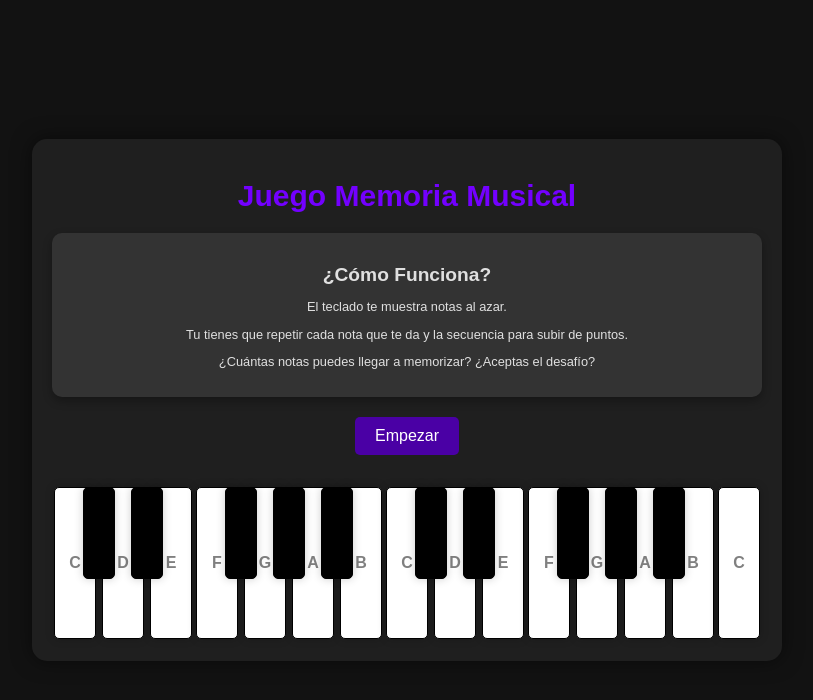
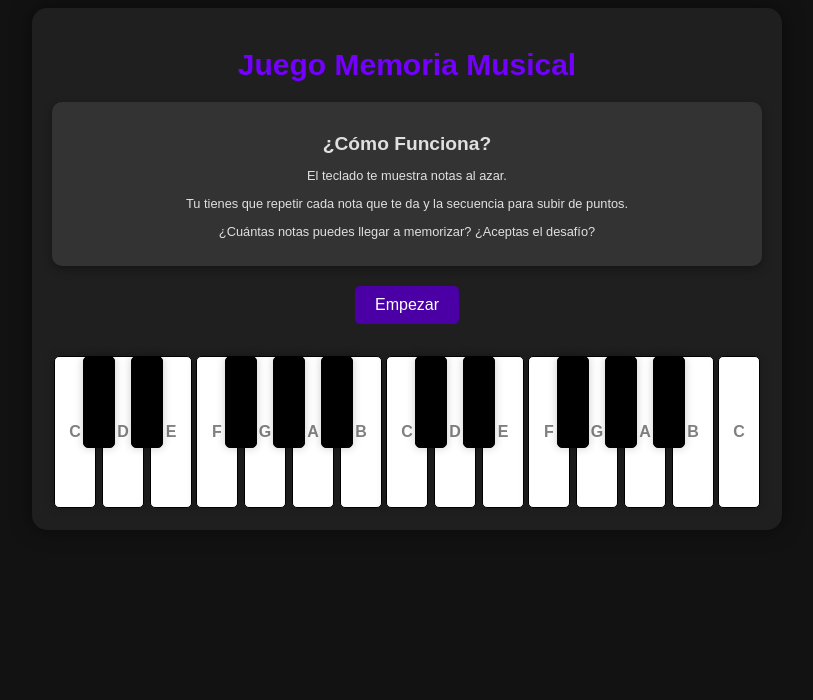
Before and after one commit to Arodzuro/Juego-Memoria-Musical, a plain HTML site: page index.html in a window 1280 px wide. Shown: the whole page, without its empty margins (233-1046 px from the left). Drawn offline with nearby package versions, Linux system fonts and the light colour scheme.

Commit message:
prueba2
otra prueba de centreo

```diff
--- a/style.css
+++ b/style.css
@@ -5,10 +5,10 @@ body {
     display: flex;
     justify-content: center;
     align-items: center;
-    min-height: 100vh;
+    /*min-height: 100vh;
     margin: 0;
     box-sizing: border-box;
-    width: 100%;
+    width: 100%;*/
 }
 
 #game-container {
```
